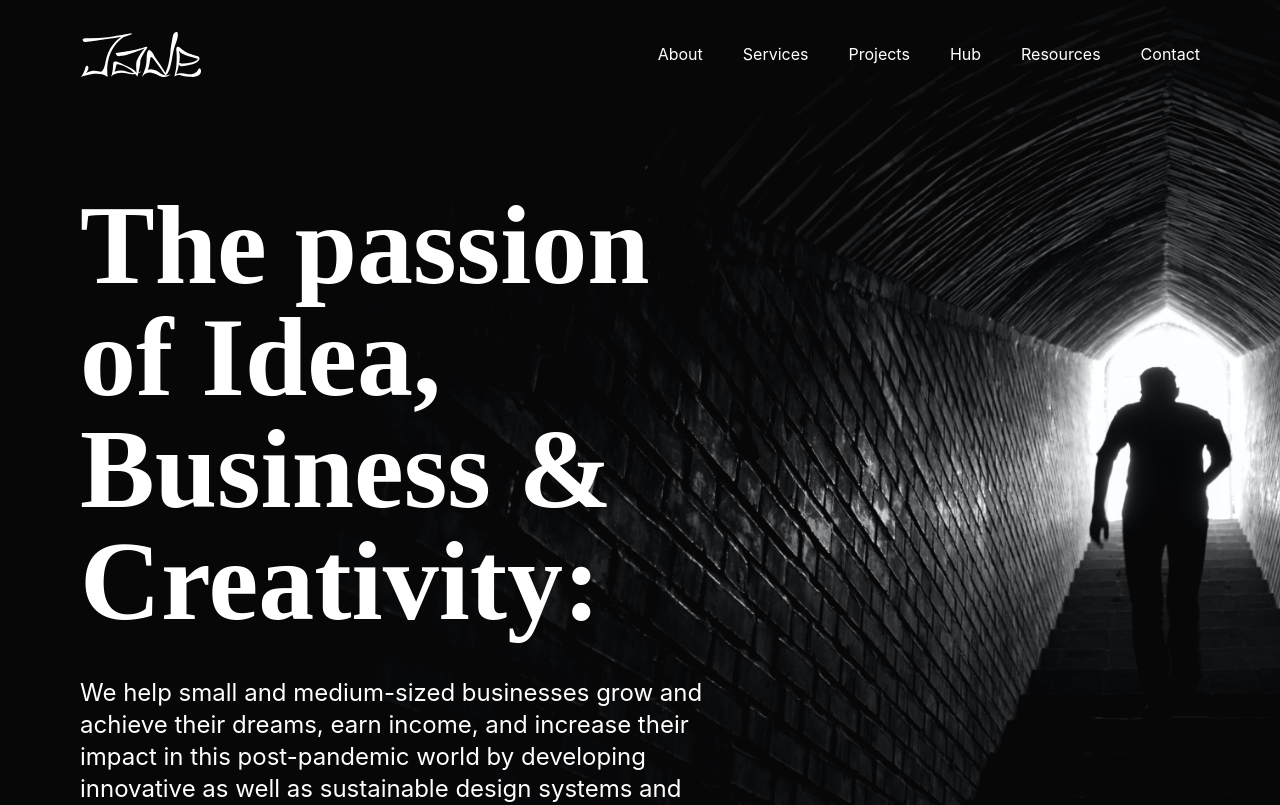
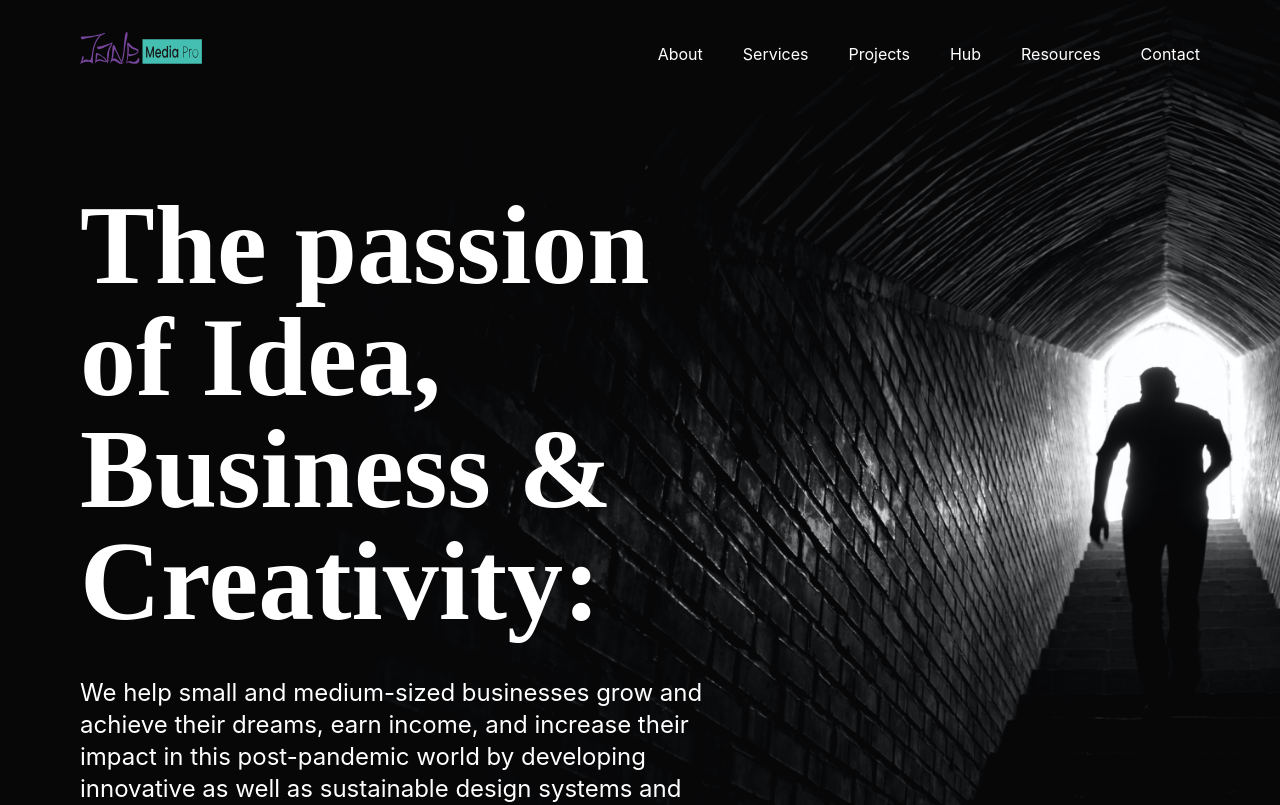
Before and after one commit to jadeoflagos/jademediapro, a Next.js app: page / in a window 1280 px wide. Shown: the top 805 px of the page. Built offline with nearby package versions, Linux system fonts and the light colour scheme.

Commit message:
update: jade logo

```diff
--- a/components/Navbar.jsx
+++ b/components/Navbar.jsx
@@ -67,17 +67,9 @@ const Navbar = ({ bg, textColor, darkLogo, dropDownBg }) => {
           <a href="/">
             <div className="flex flex-col w-[3.6rem] h-[1.3rem] lg:w-[7.6rem] lg:h-[2.8rem]">
               {!darkLogo ? (
-                <Image
-                  src="/vectors/white-brand-logo.svg"
-                  width={123}
-                  height={46}
-                />
+                <Image src="/vectors/jade-logo.svg" width={315} height={82} />
               ) : (
-                <Image
-                  src="/vectors/black-brand-logo.svg"
-                  width={123}
-                  height={46}
-                />
+                <Image src="/vectors/jade-logo.svg" width={315} height={82} />
               )}
             </div>
           </a>
```
Also changed, not shown: public/vectors/jade-logo-dark.svg (added), public/vectors/jade-logo.svg (added).
